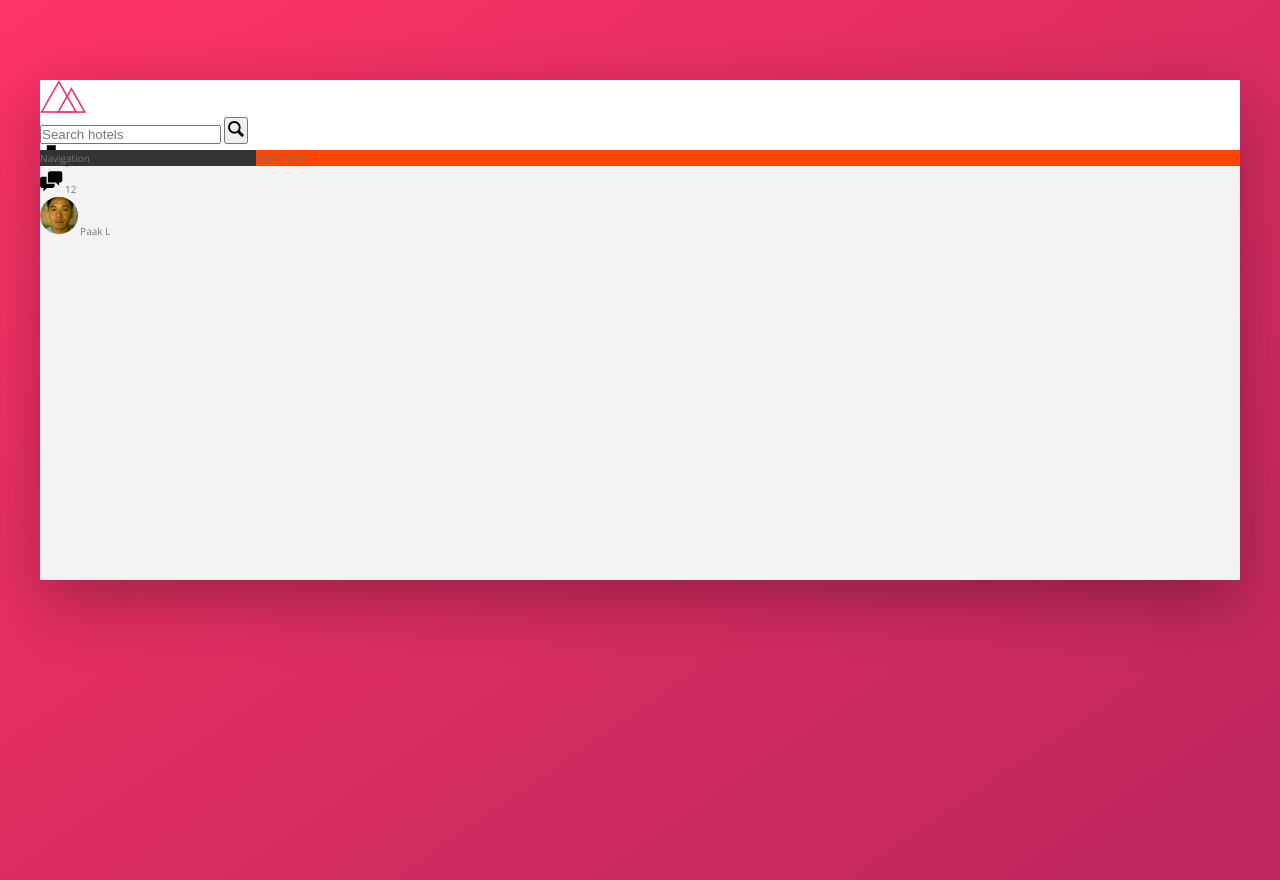
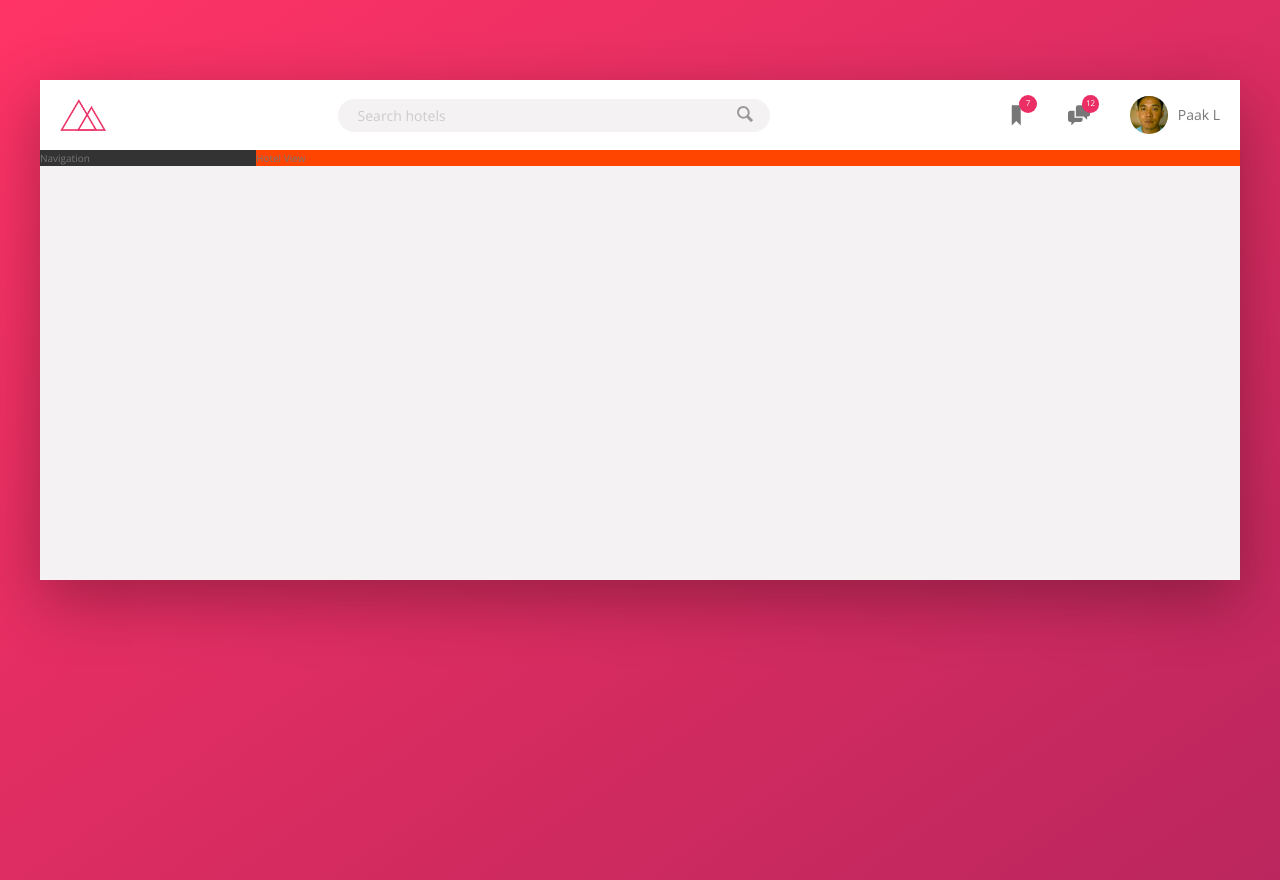
Before and after one commit to rupaklama/css-advanced, a website: page trillo-flex/index.html in a window 1280 px wide. Drawn offline with nearby package versions, Linux system fonts and the light colour scheme.

Commit message:
header completed

```diff
--- a/trillo-flex/sass/_components.scss
+++ b/trillo-flex/sass/_components.scss
@@ -1,44 +1,143 @@
 /* logo */
 .logo {
   height: 3.25rem;
+  margin-left: 2rem;
 }
 
 /* search */
 .search {
+  flex: 0 0 40%;
+
+  display: flex;
+  justify-content: center;
+  align-items: center;
+
   &__input {
+    // note - Input element does not inherit font styles automatically
+    font-family: inherit;
+    font-size: inherit;
+    // text color to be inherited
+    color: inherit;
+
+    padding: 0.7rem 2rem;
+    background-color: var(--color-grey-light-2);
+    border: none;
+    border-radius: 100px;
+    width: 90%;
+
+    // element on the right to be inside of it
+    margin-right: -3.5rem;
+
+    transition: all 0.2s;
+
+    &:focus {
+      outline: none;
+      width: 100%;
+      background-color: var(--color-grey-light-3);
+    }
+
+    // note - replacing input placeholder to modify styles
+    &::-webkit-input-placeholder {
+      font-weight: 100;
+      color: var(--color-grey-light-4);
+    }
+  }
+
+  // button bg color becomes same as input
+  &__input:focus + &__button {
+    background-color: var(--color-grey-light-3);
   }
 
   &__button {
+    border: none;
+    background-color: var(--color-grey-light-2);
+    transition: transform 0.1s;
+
+    &:focus {
+      outline: none;
+    }
+
+    &:active {
+      transform: translateY(2px);
+    }
   }
 
   &__icon {
     // set width & height to format icon
     width: 2rem;
     height: 2rem;
+
+    // changing color of sprite svg image
+    fill: var(--color-grey-dark-3);
+
+    cursor: pointer;
   }
 }
 
 /* user navigation */
 .user-nav {
+  display: flex;
+  justify-content: space-between;
+  align-items: center;
+  align-self: stretch;
+
+  // direct children
+  & > * {
+    padding: 0 2rem;
+    height: 100%;
+    cursor: pointer;
+  }
+
+  & > *:hover {
+    background-color: var(--color-grey-light-2);
+  }
+
   &__icon-box {
+    display: flex;
+    justify-content: center;
+    align-items: center;
+
+    position: relative;
   }
 
   &__icon {
     width: 2.25rem;
     height: 2.25rem;
+
+    fill: var(--color-grey-dark-2);
   }
 
   &__notification {
+    font-size: 0.8rem;
+    height: 1.75rem;
+    width: 1.75rem;
+
+    // note - using 'px' to get perfect circle when having issues with '50%'
+    border-radius: 100px;
+
+    background-color: var(--color-primary);
+    color: #fff;
+
+    position: absolute;
+    top: 1.5rem;
+    right: 1.1rem;
+
+    // note - flexbox can also be use to center any elements
+    // not just child elements but texts as well inside of an element
+    display: flex;
+    justify-content: center;
+    align-items: center;
   }
 
   &__user {
+    display: flex;
+    justify-content: center;
+    align-items: center;
   }
 
   &__user-photo {
     height: 3.75rem;
     border-radius: 50%;
-  }
-
-  &__user-name {
+    margin-right: 1rem;
   }
 }
--- a/trillo-flex/sass/_layout.scss
+++ b/trillo-flex/sass/_layout.scss
@@ -11,9 +11,14 @@
 }
 
 .header {
+  font-size: 1.4rem;
   height: 7rem;
   background-color: #fff;
   border-bottom: var(--color-grey-light-2);
+
+  display: flex;
+  justify-content: space-between;
+  align-items: center;
 }
 
 .content {
```
Also changed, not shown: trillo-flex/css/style.css.
